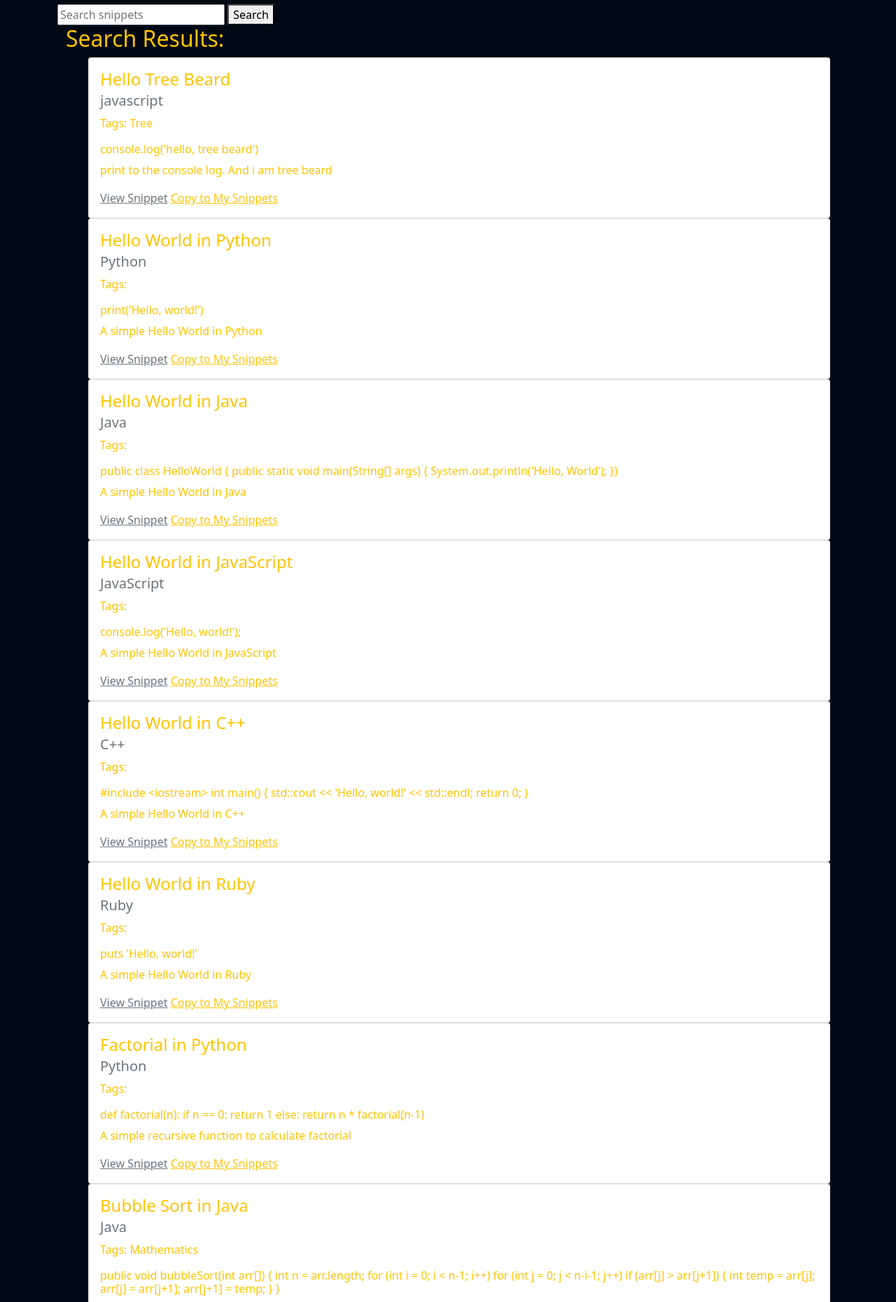
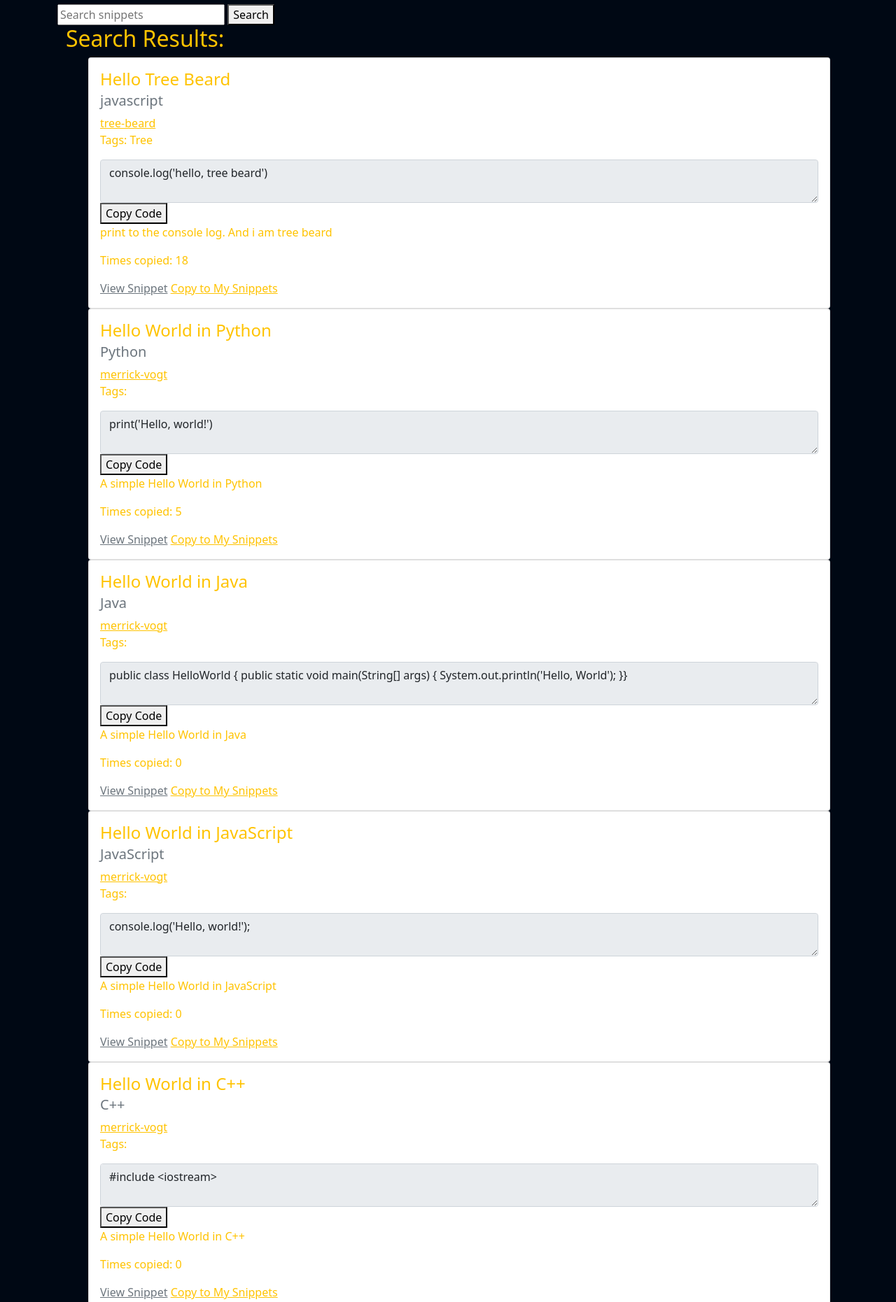
Before and after one commit to Momentum-Team-19/django-duplex-nathan-vogt, a Django app: page /view_snippets/ in a window 1280 px wide. Shown: the part 106-1967 px from the top of the page at 70% size. Run offline with Django 4.2, Linux system fonts and the light colour scheme; data comes from the database, SQL or seed files in the repository; both versions use the stored data as it was after the commit.

Commit message:
added copy count for copy button and url

```diff
--- a/snippet_hub/accounts/models.py
+++ b/snippet_hub/accounts/models.py
@@ -10,6 +10,7 @@ class Profile(models.Model):
     about = models.TextField()
     date_created = models.DateTimeField(auto_now_add=True)
 
+
 @receiver(post_save, sender=User)
 def create_user_profile(sender, instance, created, **kwargs):
     if created:
--- a/snippet_hub/snippets/models.py
+++ b/snippet_hub/snippets/models.py
@@ -11,6 +11,7 @@ class Snippet(models.Model):
     creator = models.ForeignKey('auth.User', related_name='snippets', on_delete=models.CASCADE)
     is_public = models.BooleanField(default=True)
     tags = models.ManyToManyField("Tag")
+    copy_count = models.PositiveBigIntegerField(default=0)
 
     # class Meta:
     #     ordering = ['created']
--- /dev/null
+++ b/snippet_hub/snippets/static/snippets/snippets.js
@@ -0,0 +1,45 @@
+// Path: snippet_hub/snippets/static/snippets/snippets.js
+
+// Copy Snippet code and show the "Code copied!" message
+async function copySnippetToClipboard(snippetId) {
+    // Get the textarea that holds the code snippet
+    const snippetCode = document.getElementById("snippetCode" + snippetId);
+
+    // Select the content
+    snippetCode.select();
+    snippetCode.setSelectionRange(0, 99999);  // For mobile devices
+
+    // Copy the text inside the text field to clipboard
+    document.execCommand("copy");
+
+    // Show the "Code copied!" message
+  document.getElementById(`copyNotification_${snippetId}`).style.display = 'inline';
+
+  // Optionally, make it disappear after a few seconds
+  setTimeout(() => {
+    document.getElementById(`copyNotification_${snippetId}`).style.display = 'none';
+  }, 3000);
+
+  // Making a request to the Django backend to increment the copy count
+  const response = await fetch(`/increment_copy_count/${snippetId}/`);
+  const data = await response.json();
+
+  if (data.status === 'success') {
+      // alert("Copied the code to clipboard");
+
+      // Update "times copied" on the frontend
+      const timesCopiedElement = document.getElementById(`copyCount${snippetId}`);
+      let currentCount = parseInt(timesCopiedElement.textContent, 10);
+      currentCount += 1;
+      timesCopiedElement.textContent = currentCount;
+  } else {
+      alert("Could not increment copy count");
+  }
+}
+
+// Autoresize textarea
+var textArea = document.querySelector('.textarea-autoresize');
+textArea.addEventListener('input', function () {
+    this.style.height = 'auto';
+    this.style.height = (this.scrollHeight) + 'px';
+});
--- a/snippet_hub/snippets/templates/base.html
+++ b/snippet_hub/snippets/templates/base.html
@@ -7,7 +7,7 @@
 
   <link href="https://cdn.jsdelivr.net/npm/bootstrap@5.1.2/dist/css/bootstrap.min.css" rel="stylesheet">
   <link rel="stylesheet" type="text/css" href="{% static 'snippets/style.css' %}">
-
+  <script src="{% static 'snippets/snippets.js' %}"></script>
 </head>
 
 <body>
--- a/snippet_hub/snippets/templates/snippets/view_snippet.html
+++ b/snippet_hub/snippets/templates/snippets/view_snippet.html
@@ -11,9 +11,11 @@ View Snippet - Snippet Hub
     <div class="card-body">
         <h4 class="card-title">{{ snippet.title }}</h4>
         <h5 class="card-subtitle mb-2 text-muted">{{ snippet.language }}</h5>
+        <p>Creator: {{ snippet.creator.username }}</p>
         <p>Tags: {% for tag in snippet.tags.all %}{{ tag.name }} {% endfor %}</p>
         <h6 class="card-text">{{ snippet.code }}</h6>
         <p class="card-text">{{ snippet.description }}</p>
+        <p>Times copied: {{ snippet.copy_count }}</p>
 
         <!-- Edit Button -->
         <a href="{% url 'snippets:edit_snippet' snippet.id %}">
@@ -26,7 +28,7 @@ View Snippet - Snippet Hub
             <button type="submit" class="btn btn-danger">Delete</button>
         </form>
 
-        <a href="{% url 'snippets:profile' %}" class="card-subtitle mb-2 text-muted">Back to Snippets List</a>
+        <a href="{% url 'snippets:view_snippets' %}" class="card-subtitle mb-2 text-muted">Back to Snippets List</a>
 </div>
 
 {% endblock %}
--- a/snippet_hub/snippets/templates/snippets/view_snippets.html
+++ b/snippet_hub/snippets/templates/snippets/view_snippets.html
@@ -25,9 +25,22 @@ View Snippets - Snippet Hub
                 <div class="card-body">
                     <h4 class="card-title">{{ snippet.title }}</h4>
                     <h5 class="card-subtitle mb-2 text-muted">{{ snippet.language }}</h5>
+                    <a href="{% url 'snippets:view_user_profile' username=snippet.creator.username %}">
+                        {{ snippet.creator.username }}
+                    </a>
                     <p>Tags: {% for tag in snippet.tags.all %}{{ tag.name }} {% endfor %}</p>
-                    <h6 class="card-text">{{ snippet.code }}</h6>
+                    <!-- <h6 class="card-text">{{ snippet.code }}</h6> -->
+
+                    <textarea id="snippetCode{{ snippet.id }}" class="form-control textarea-autoresize" readonly>{{ snippet.code }}</textarea>
+                    <button onclick="copySnippetToClipboard('{{ snippet.id }}')">Copy Code</button>
+                    <span id="copyNotification_{{ snippet.id }}" style="color: green; display: none;">Code copied!</span>
+
                     <p class="card-text">{{ snippet.description }}</p>
+
+                    <p id="timesCopied{{ snippet.id }}">Times copied:
+                        <span id="copyCount{{ snippet.id }}">{{ snippet.copy_count }}</span>
+                    </p>
+
                     <a href="{% url 'snippets:view_snippet' snippet.id %}" class="card-subtitle mb-2 text-muted">View Snippet</a>
                     <a href="{% url 'snippets:copy_snippet' snippet.id %}">Copy to My Snippets</a>
                 </div>
--- a/snippet_hub/snippets/urls.py
+++ b/snippet_hub/snippets/urls.py
@@ -12,6 +12,8 @@ urlpatterns = [
     path('edit_snippet/<int:snippet_id>/', views.edit_snippet, name='edit_snippet'),  # Edit a single code snippet
     path('delete_snippet/<int:snippet_id>/', views.delete_snippet, name='delete_snippet'),  # Delete a single code snippet
     path('copy_snippet/<int:snippet_id>/', views.copy_snippet, name='copy_snippet'),
+    path('user/<str:username>/', views.view_user_profile, name='view_user_profile'),
+    path('increment_copy_count/<int:snippet_id>/', views.increment_copy_count, name='increment_copy_count'),
 ]
 
 print(urlpatterns)
--- a/snippet_hub/snippets/views.py
+++ b/snippet_hub/snippets/views.py
@@ -2,6 +2,8 @@ from django.shortcuts import render, redirect
 from .models import Snippet, Tag
 from django.contrib.auth.decorators import login_required
 from django.db.models import Q  # Import the Q object
+from django.contrib.auth.models import User # Import the User model
+from django.http import JsonResponse
 
 # Create your views here.
 
@@ -96,6 +98,9 @@ def delete_snippet(request, snippet_id):
 @login_required # makes sure the user is logged in before they can copy a snippet
 def copy_snippet(request, snippet_id):
     original_snippet = Snippet.objects.get(id=snippet_id)
+    original_snippet.copy_count += 1 # Increment the copy count
+    original_snippet.save() # Save the updated copy count
+
     new_snippet = Snippet(
         title=original_snippet.title,
         language=original_snippet.language,
@@ -111,3 +116,20 @@ def copy_snippet(request, snippet_id):
     # print(f"New snippet belongs to: {new_snippet.creator}")
 
     return redirect('snippets:view_snippets')
+
+
+def view_user_profile(request, username):
+    user = User.objects.get(username=username)
+    snippets = Snippet.objects.filter(creator=user)
+    return render(request, 'snippets/view_user_profile.html', {'user': user, 'snippets': snippets})
+
+
+@login_required
+def increment_copy_count(request, snippet_id):
+    try:
+        snippet = Snippet.objects.get(id=snippet_id)
+        snippet.copy_count += 1
+        snippet.save()
+        return JsonResponse({'status': 'success', 'message': 'Copy count incremented'})
+    except Snippet.DoesNotExist:
+        return JsonResponse({'status': 'error', 'message': 'Snippet does not exist'})
```
Also changed, not shown: snippet_hub/snippets/templates/snippets/view_user_profile.html (added, +30 -0 lines), snippet_hub/db.sqlite3, snippet_hub/snippets/migrations/0005_snippet_copy_count.py (added).
